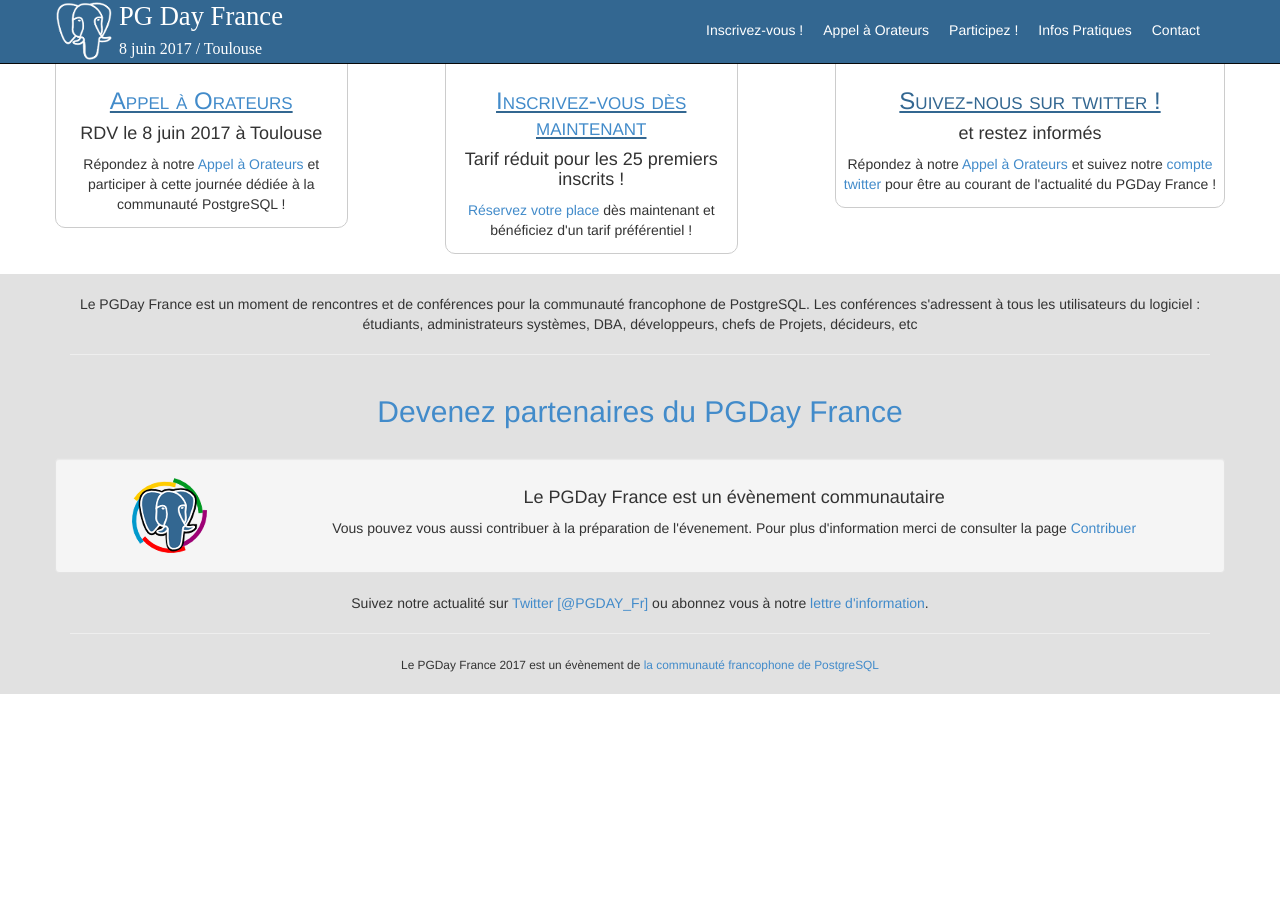
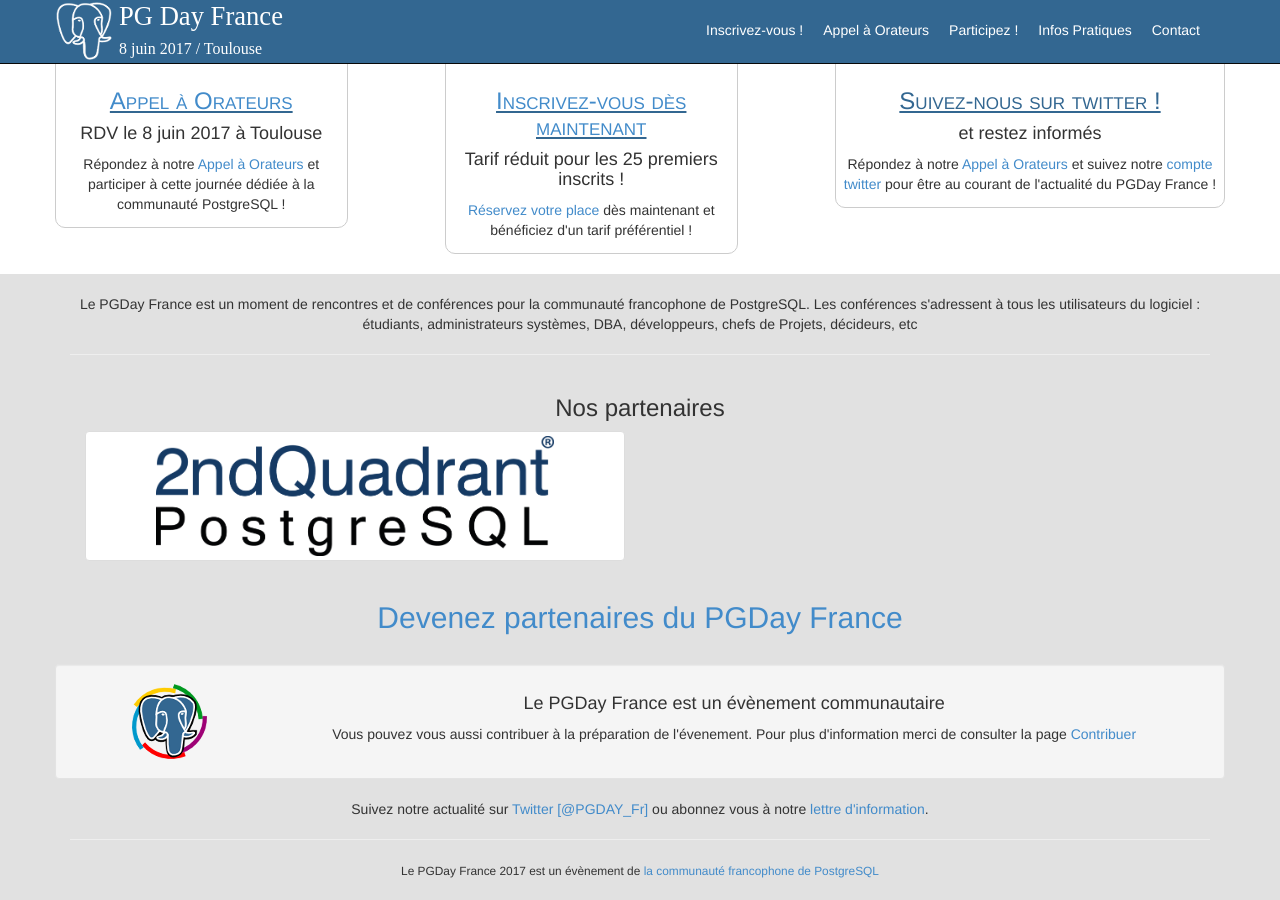
Before and after one commit to postgresqlfr/2024.pgday.fr, a Jekyll site: the page built from index.html, in a window 1280 px wide and 900 px high, scrolled down 740 px. Built offline with Jekyll 4.4.1, drawn with Linux system fonts in a browser that asks for light colours; Markdown is read by kramdown in place of the engine named in the settings; before the commit the page ends 1434 px from its top, so only the background shows below that.

Commit message:
Add 2ndQuadrant as bronze sponsor

```diff
--- a/index.html
+++ b/index.html
@@ -95,21 +95,14 @@
       </div>
     </div>
     <div class="row">
-      <!--
       <h3>Nos partenaires</h3>
       <div class="container">
         <div class="col-xs-6 col-md-6">
-          <a href="http://" class="thumbnail">
-            <img src="img/" alt="">
-          </a>
-        </div>
-        <div class="col-xs-6 col-md-6">
-          <a href="http://" class="thumbnail">
-            <img src="img/" alt="">
+          <a href="http://2ndquadrant.com/fr/" class="thumbnail">
+            <img src="img/2ndquadrant.png" alt="2ndQuadrant">
           </a>
         </div>
       </div>
-      -->
       <div class="col-xs-12 col-md-12">
         <h2>
           <a href="contribuer.html">Devenez partenaires du PGDay France</a>
```
Also changed, not shown: img/2ndquadrant.png (added).
